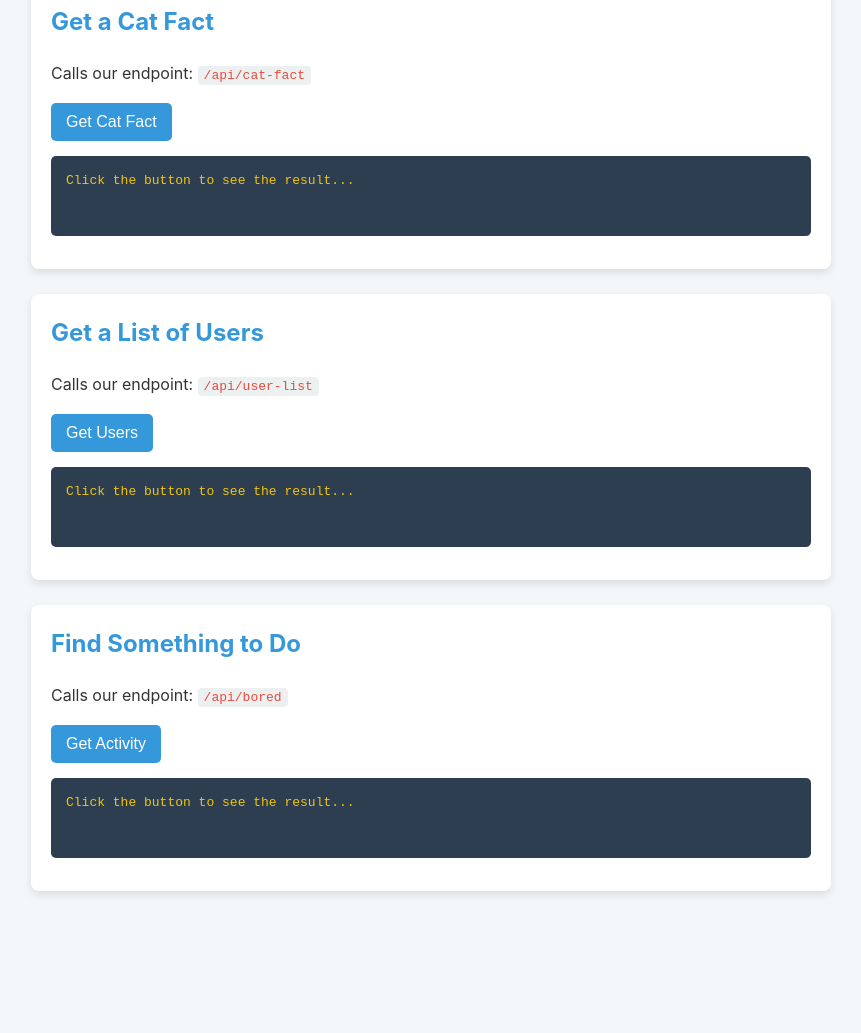
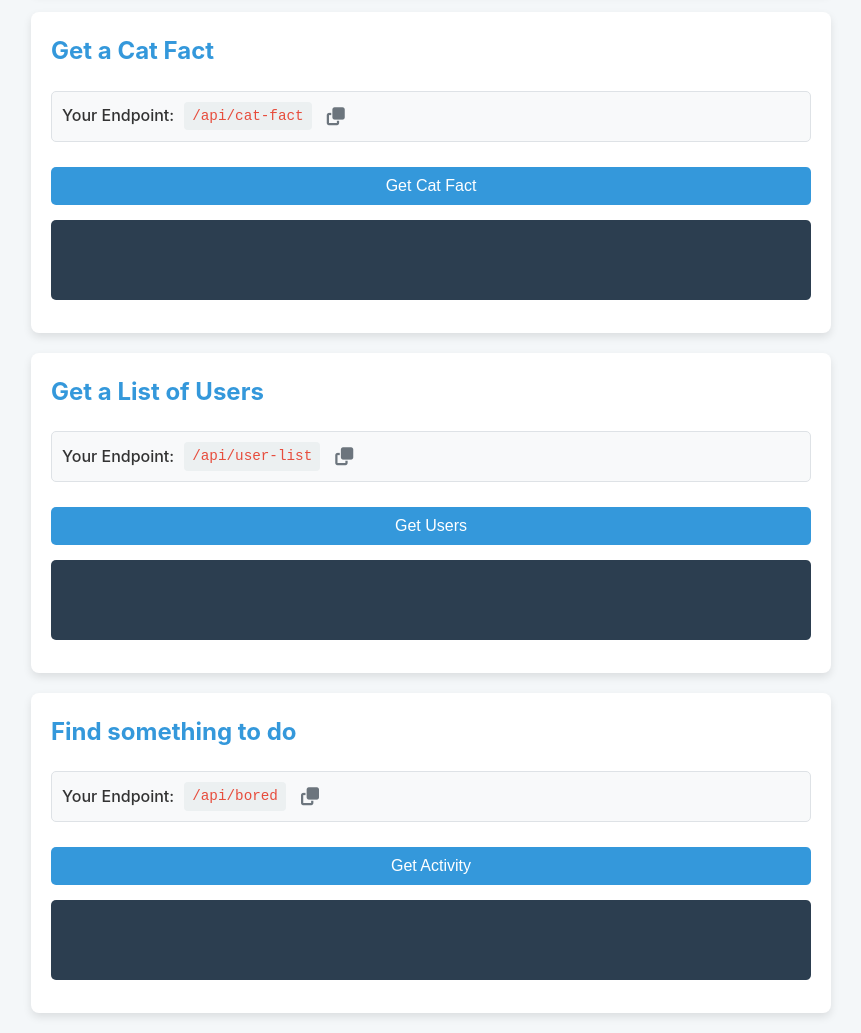
Before and after one commit to calyxdrey18/Api, a website: page public/index.html in a window 1280 px wide. Shown: the part 546-1579 px from the top of the page, without its empty margins (209-1070 px from the left). Before the commit the page ends 1457 px from the top, so only its background shows below. Drawn offline with Linux system fonts and the light colour scheme.

Commit message:
Update index.html

```diff
--- a/public/index.html
+++ b/public/index.html
@@ -5,7 +5,10 @@
     <meta name="viewport" content="width=device-width, initial-scale=1.0">
     <title>My API Gateway</title>
 
-    <!-- CSS STYLES ARE EMBEDDED HERE -->
+    <!-- Font Awesome for icons -->
+    <link rel="stylesheet" href="https://cdnjs.cloudflare.com/ajax/libs/font-awesome/6.2.0/css/all.min.css">
+
+    <!-- CSS is now embedded directly in the HTML file -->
     <style>
         body {
             font-family: -apple-system, BlinkMacSystemFont, "Segoe UI", Roboto, Helvetica, Arial, sans-serif;
@@ -15,33 +18,48 @@
             margin: 0;
             padding: 20px;
         }
+
         header {
             text-align: center;
             margin-bottom: 40px;
             border-bottom: 2px solid #e0e0e0;
             padding-bottom: 20px;
         }
-        header h1 { color: #2c3e50; }
+
+        header h1 {
+            color: #2c3e50;
+        }
+
         main {
             max-width: 800px;
             margin: 0 auto;
             display: grid;
-            gap: 25px;
+            gap: 20px;
         }
+
         .api-card {
             background: #fff;
             border-radius: 8px;
             box-shadow: 0 4px 8px rgba(0,0,0,0.1);
             padding: 20px;
+            display: flex;
+            flex-direction: column;
         }
-        .api-card h2 { margin-top: 0; color: #3498db; }
+
+        .api-card h2 {
+            margin-top: 0;
+            color: #3498db;
+        }
+
         code {
             background-color: #ecf0f1;
             color: #e74c3c;
-            padding: 2px 6px;
+            padding: 3px 8px;
             border-radius: 4px;
+            font-size: 1.1em;
         }
-        button {
+
+        .action-btn {
             background-color: #3498db;
             color: white;
             border: none;
@@ -50,8 +68,13 @@
             cursor: pointer;
             font-size: 16px;
             transition: background-color 0.3s;
+            margin-top: 15px;
         }
-        button:hover { background-color: #2980b9; }
+
+        .action-btn:hover {
+            background-color: #2980b9;
+        }
+
         .result-box {
             background-color: #2c3e50;
             color: #f1c40f;
@@ -61,83 +84,109 @@
             white-space: pre-wrap;
             word-wrap: break-word;
             min-height: 50px;
+            flex-grow: 1;
         }
-        input[type="text"] {
-            padding: 8px;
-            margin-right: 10px;
-            border-radius: 4px;
-            border: 1px solid #ccc;
-            font-size: 16px;
+
+        .endpoint-container {
+            display: flex;
+            align-items: center;
+            gap: 10px;
+            background-color: #f8f9fa;
+            border: 1px solid #dee2e6;
+            padding: 10px;
+            border-radius: 5px;
+            margin-bottom: 10px;
+        }
+
+        .endpoint-container p {
+            margin: 0;
+            font-weight: 500;
+        }
+
+        .copy-btn {
+            background: none;
+            border: none;
+            cursor: pointer;
+            font-size: 18px;
+            color: #6c757d;
+            padding: 5px;
+            line-height: 1;
+            transition: color 0.2s ease-in-out, transform 0.2s ease-in-out;
+        }
+
+        .copy-btn:hover {
+            color: #2c3e50;
+            transform: scale(1.1);
+        }
+
+        .copy-btn .fa-check {
+            color: #28a745; /* Green color for success */
         }
     </style>
 </head>
 <body>
-
     <header>
         <h1>My Custom API Website</h1>
-        <p>This website proxies requests to other APIs. Add your own in <code>api-config.json</code>!</p>
+        <p>This website proxies requests to other APIs. All API calls are made to this server's <code>/api/...</code> endpoints.</p>
     </header>
 
-    <main id="api-container">
-        <!-- API cards will be dynamically added here by JavaScript -->
+    <main>
+        <div class="api-card">
+            <h2>Get a Random Joke</h2>
+            <div class="endpoint-container">
+                <p>Your Endpoint:</p>
+                <code>/api/joke</code>
+                <button class="copy-btn" data-endpoint="/api/joke" title="Copy URL">
+                    <i class="fa-solid fa-copy"></i>
+                </button>
+            </div>
+            <button class="action-btn" id="joke-btn">Get Joke</button>
+            <pre id="joke-result" class="result-box"></pre>
+        </div>
+
+        <div class="api-card">
+            <h2>Get a Cat Fact</h2>
+            <div class="endpoint-container">
+                <p>Your Endpoint:</p>
+                <code>/api/cat-fact</code>
+                <button class="copy-btn" data-endpoint="/api/cat-fact" title="Copy URL">
+                    <i class="fa-solid fa-copy"></i>
+                </button>
+            </div>
+            <button class="action-btn" id="cat-fact-btn">Get Cat Fact</button>
+            <pre id="cat-fact-result" class="result-box"></pre>
+        </div>
+
+        <div class="api-card">
+            <h2>Get a List of Users</h2>
+            <div class="endpoint-container">
+                <p>Your Endpoint:</p>
+                <code>/api/user-list</code>
+                <button class="copy-btn" data-endpoint="/api/user-list" title="Copy URL">
+                    <i class="fa-solid fa-copy"></i>
+                </button>
+            </div>
+            <button class="action-btn" id="user-list-btn">Get Users</button>
+            <pre id="user-list-result" class="result-box"></pre>
+        </div>
+
+        <div class="api-card">
+            <h2>Find something to do</h2>
+            <div class="endpoint-container">
+                <p>Your Endpoint:</p>
+                <code>/api/bored</code>
+                <button class="copy-btn" data-endpoint="/api/bored" title="Copy URL">
+                    <i class="fa-solid fa-copy"></i>
+                </button>
+            </div>
+            <button class="action-btn" id="bored-btn">Get Activity</button>
+            <pre id="bored-result" class="result-box"></pre>
+        </div>
     </main>
 
-    <!-- JAVASCRIPT LOGIC IS EMBEDDED HERE -->
+    <!-- JavaScript is now embedded directly in the HTML file -->
     <script>
         document.addEventListener('DOMContentLoaded', () => {
-
-            // --- Configuration for the Frontend ---
-            // This array defines the UI cards. To add a new API, add an object here.
-            const apiEndpoints = [
-                {
-                    title: 'Call gpt api',
-                    description: 'Calls our endpoint: <code>/api/joke</code>',
-                    buttonText: 'Test API',
-                    endpoint: 'joke', // This MUST match the key in api-config.json
-                    resultId: 'joke-result'
-                },
-                {
-                    title: 'Get a Cat Fact',
-                    description: 'Calls our endpoint: <code>/api/cat-fact</code>',
-                    buttonText: 'Get Cat Fact',
-                    endpoint: 'cat-fact',
-                    resultId: 'cat-fact-result'
-                },
-                {
-                    title: 'Get a List of Users',
-                    description: 'Calls our endpoint: <code>/api/user-list</code>',
-                    buttonText: 'Get Users',
-                    endpoint: 'user-list',
-                    resultId: 'user-list-result'
-                },
-                {
-                    title: 'Find Something to Do',
-                    description: 'Calls our endpoint: <code>/api/bored</code>',
-                    buttonText: 'Get Activity',
-                    endpoint: 'bored',
-                    resultId: 'bored-result'
-                }
-            ];
-
-            const apiContainer = document.getElementById('api-container');
-
-            // --- Function to create the HTML for each API card ---
-            const createApiCard = (api) => {
-                const card = document.createElement('div');
-                card.className = 'api-card';
-                card.innerHTML = `
-                    <h2>${api.title}</h2>
-                    <p>${api.description}</p>
-                    <button id="btn-${api.resultId}">${api.buttonText}</button>
-                    <pre id="${api.resultId}" class="result-box">Click the button to see the result...</pre>
-                `;
-                apiContainer.appendChild(card);
-
-                // Add the event listener for the button
-                document.getElementById(`btn-${api.resultId}`).addEventListener('click', () => {
-                    fetchData(api.endpoint, api.resultId);
-                });
-            };
 
             // --- Helper function to fetch data and display it ---
             const fetchData = async (endpoint, resultElementId) => {
@@ -146,22 +195,57 @@
 
                 try {
                     const response = await fetch(`/api/${endpoint}`);
+
                     if (!response.ok) {
-                        throw new Error(`API returned an error! Status: ${response.status}`);
+                        const errorData = await response.json();
+                        throw new Error(`HTTP error! status: ${response.status} - ${errorData.error || 'Unknown error'}`);
                     }
+
                     const data = await response.json();
-                    resultBox.textContent = JSON.stringify(data, null, 2); // Pretty-print JSON
+                    resultBox.textContent = JSON.stringify(data, null, 2);
+
                 } catch (error) {
                     console.error('Fetch error:', error);
                     resultBox.textContent = `Error: ${error.message}`;
                 }
             };
 
-            // --- Build the UI ---
-            apiEndpoints.forEach(api => createApiCard(api));
+            // --- Attach event listeners to action buttons ---
+            document.getElementById('joke-btn').addEventListener('click', () => fetchData('joke', 'joke-result'));
+            document.getElementById('cat-fact-btn').addEventListener('click', () => fetchData('cat-fact', 'cat-fact-result'));
+            document.getElementById('user-list-btn').addEventListener('click', () => fetchData('user-list', 'user-list-result'));
+            document.getElementById('bored-btn').addEventListener('click', () => fetchData('bored', 'bored-result'));
 
+
+            // --- Logic for copy-to-clipboard buttons ---
+            const allCopyButtons = document.querySelectorAll('.copy-btn');
+
+            allCopyButtons.forEach(button => {
+                button.addEventListener('click', () => {
+                    const endpoint = button.dataset.endpoint;
+                    const fullUrl = `${window.location.origin}${endpoint}`;
+
+                    navigator.clipboard.writeText(fullUrl).then(() => {
+                        const icon = button.querySelector('i');
+                        icon.classList.remove('fa-copy');
+                        icon.classList.add('fa-check');
+
+                        const originalTitle = button.title;
+                        button.title = "Copied!";
+
+                        setTimeout(() => {
+                            icon.classList.remove('fa-check');
+                            icon.classList.add('fa-copy');
+                            button.title = originalTitle;
+                        }, 2000);
+
+                    }).catch(err => {
+                        console.error('Failed to copy URL: ', err);
+                        button.title = "Failed to copy!";
+                    });
+                });
+            });
         });
     </script>
-
 </body>
-</html>
+                </html>
```
